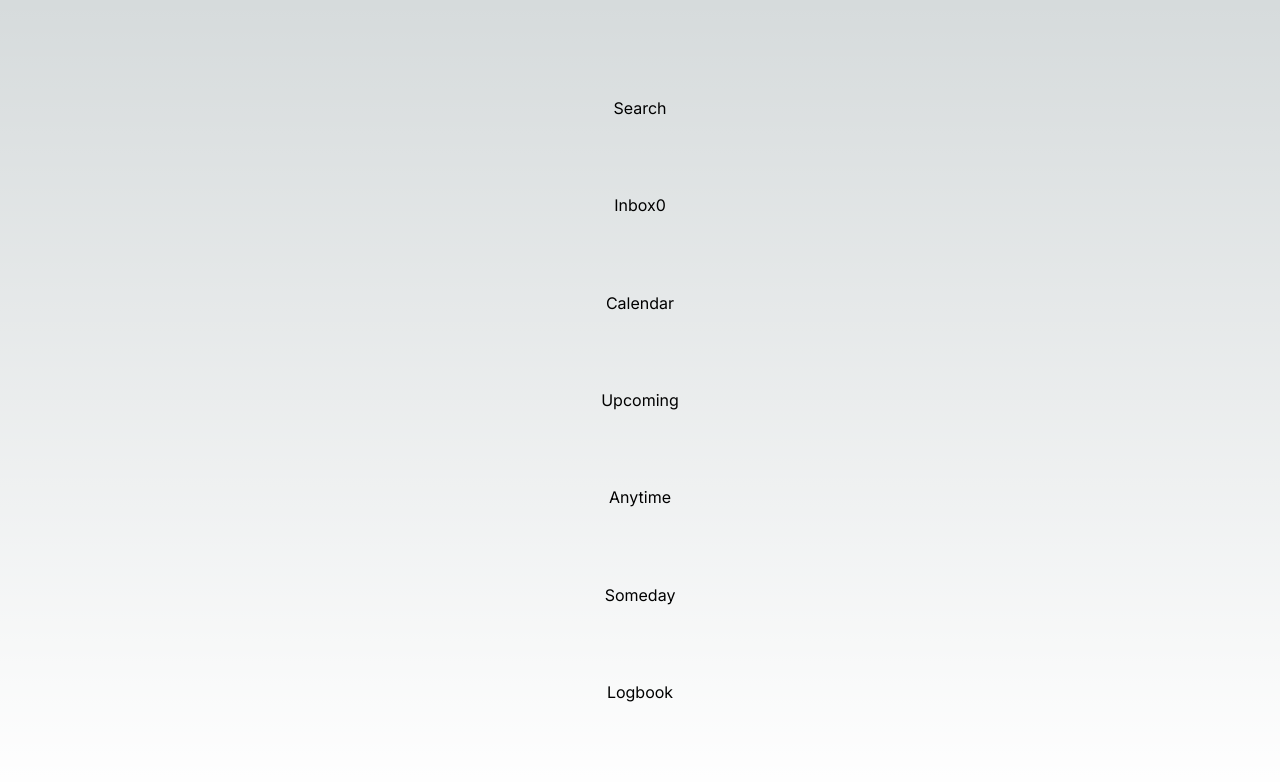
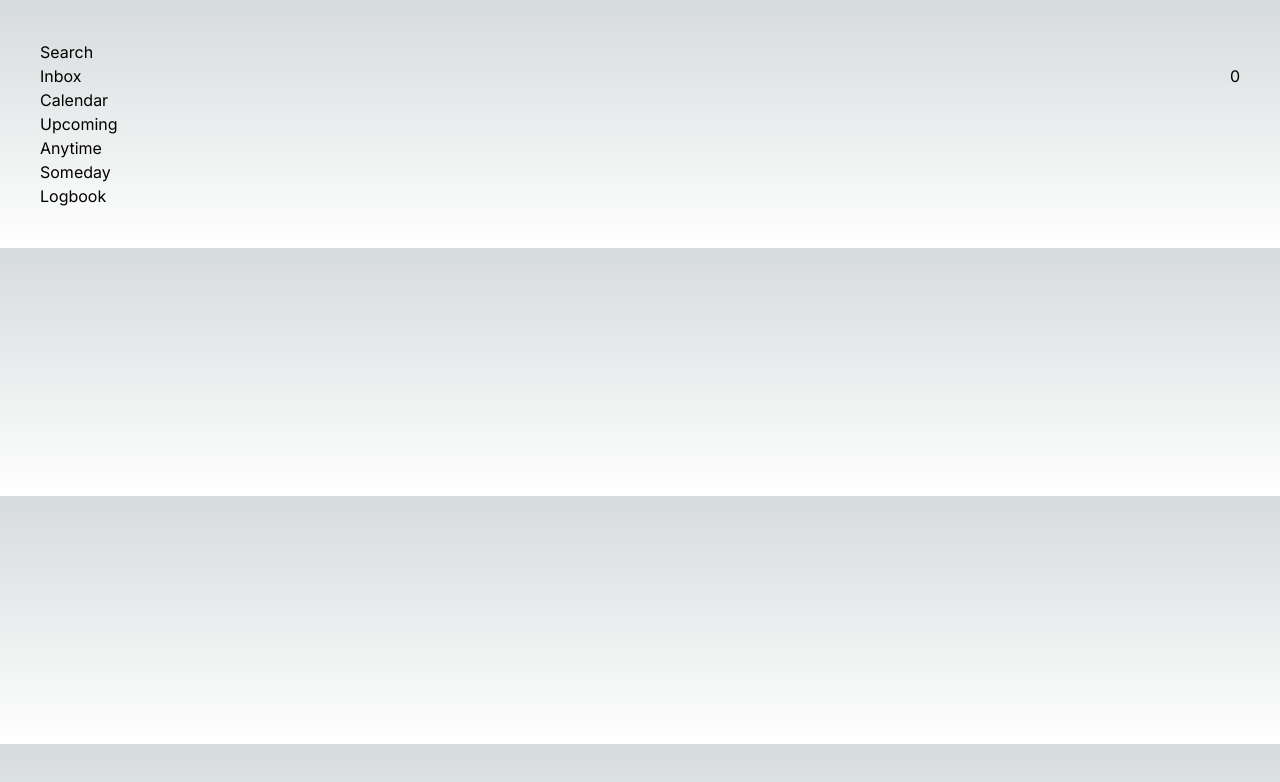
Before and after one commit to Do-yoon/todo, a Next.js app: page / in a window 1280 px wide. Shown: the top 782 px of the page. Built offline with nearby package versions, Linux system fonts and the light colour scheme.

Commit message:
added some css

```diff
--- a/src/app/globals.css
+++ b/src/app/globals.css
@@ -31,3 +31,21 @@ body {
     text-wrap: balance;
   }
 }
+
+.nav div {
+  width: 100%;
+}
+
+.nav span {
+  left: 20%;
+}
+
+.nav #inbox-number {
+  float: right;
+  right: 10%;
+  width: fit-content;
+}
+
+.search {
+  width: 100%;
+}
--- a/src/app/page.js
+++ b/src/app/page.js
@@ -2,17 +2,29 @@ import Image from "next/image";
 
 export default function Home() {
   return (
-    <main className="flex min-h-screen flex-col items-center justify-between p-24">
-      <div>Search</div>
-      <div>
-        <span>Inbox</span>
-        <span>0</span>
+    <main className="flex flex-col justify-between p-10">
+      <div className="search">Search</div>
+      <div className="nav">
+        <div>
+          <span>Inbox</span>
+          <span id="inbox-number">0</span>
+        </div>
+        <div>
+          <span>Calendar</span>
+        </div>
+        <div>
+          <span>Upcoming</span>
+        </div>
+        <div>
+          <span>Anytime</span>
+        </div>
+        <div>
+          <span>Someday</span>
+        </div>
+        <div>
+          <span>Logbook</span>
+        </div>
       </div>
-      <div>Calendar</div>
-      <div>Upcoming</div>
-      <div>Anytime</div>
-      <div>Someday</div>
-      <div>Logbook</div>
     </main>
   );
 }
```
